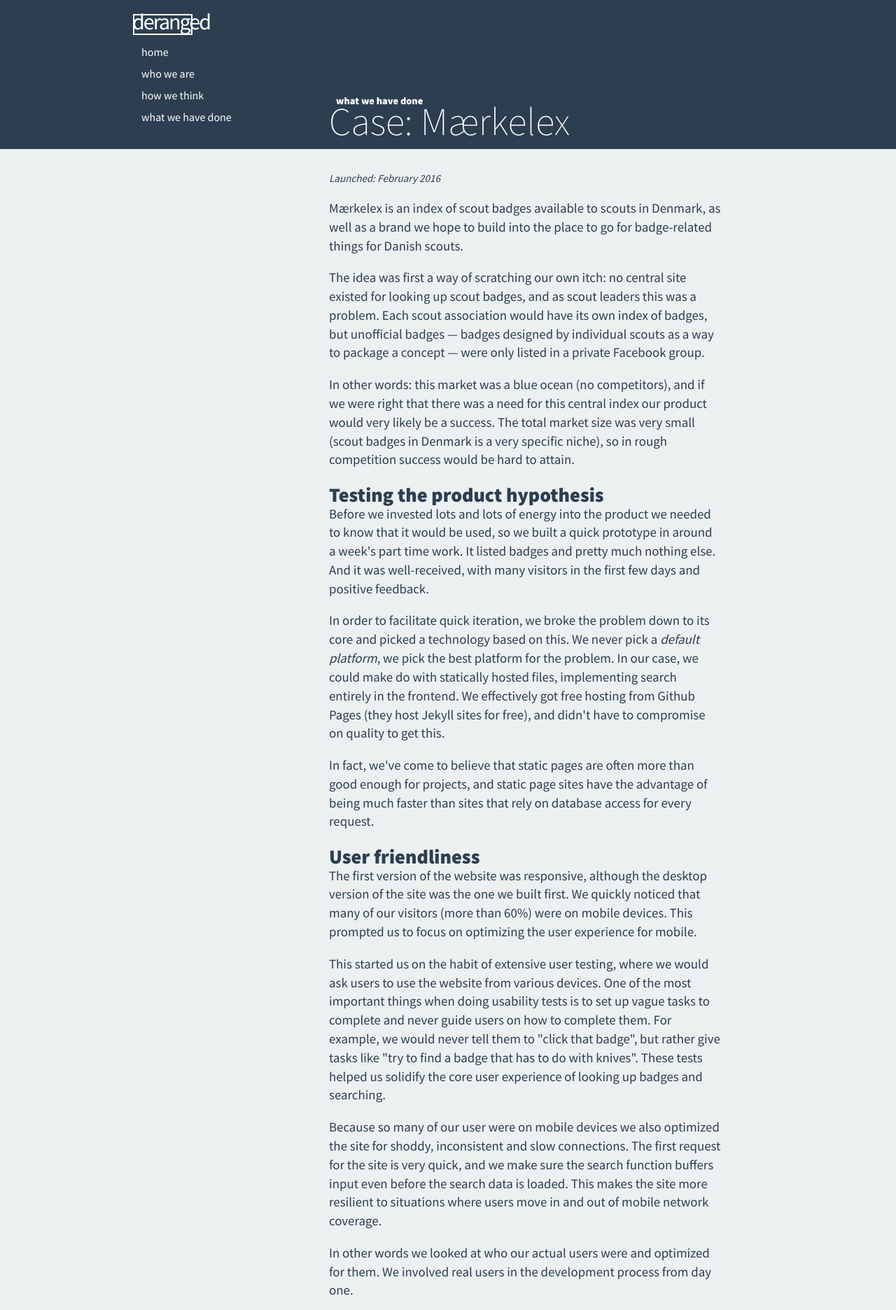
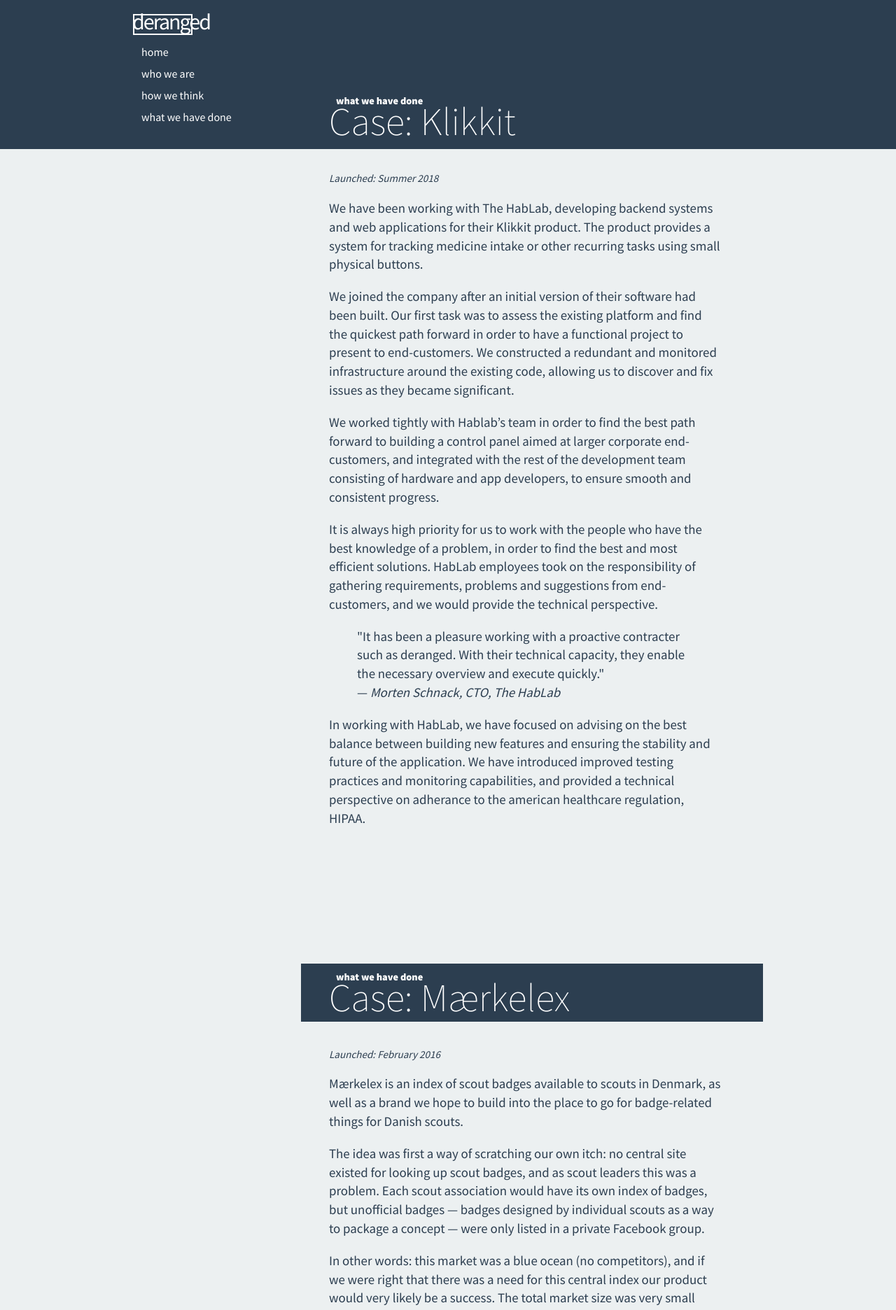
Before and after one commit to derangeddk/deranged.dk, a Jekyll site: the page built from what-we-have-done/index.html, in a window 1280 px wide. Shown: the top 1872 px of the page at 70% size. Built offline with Jekyll 4.4.1, drawn with Linux system fonts in a browser that asks for light colours; comment, search, counter and statistics services are not loaded.

Commit message:
Add klikkit case

```diff
--- a/what-we-have-done/index.html
+++ b/what-we-have-done/index.html
@@ -16,7 +16,7 @@
                 background: #ecf0f1;
                 text-align: left;
                 box-sizing: border-box;
-                padding: 17px 60px 150px 40px;
+                padding: 17px 60px 50px 40px;
                 font-size: 1.18em;
                 line-height: 1.42em;
             }
@@ -33,7 +33,6 @@
             @media screen and (min-width: 700px) {
                 .rightsided-container header {
                     margin-top: 125px;
-                    background: none;
                 }
             }
             .rightsided-container h5 {
@@ -55,6 +54,32 @@
                 margin-bottom: 1em;
             }
         </style>
+        <header>
+            <h5>what we have done</h5>
+            <h1>Case: Klikkit</h1>
+        </header>
+        <section class="content">
+            <p class="date"><em>Launched: Summer 2018</em></p>
+            <p>
+                We have been working with The HabLab, developing backend systems and web applications for their Klikkit product. The product provides a system for tracking medicine intake or other recurring tasks using small physical buttons.
+            </p>
+            <p>
+                We joined the company after an initial version of their software had been built. Our first task was to assess the existing platform and find the quickest path forward in order to have a functional project to present to end-customers. We constructed a redundant and monitored infrastructure around the existing code, allowing us to discover and fix issues as they became significant.
+            </p>
+            <p>
+                We worked tightly with Hablab’s team in order to find the best path forward to building a control panel aimed at larger corporate end-customers, and integrated with the rest of the development team consisting of hardware and app developers, to ensure smooth and consistent progress.
+            </p>
+            <p>
+                It is always high priority for us to work with the people who have the best knowledge of a problem, in order to find the best and most efficient solutions. HabLab employees took on the responsibility of gathering requirements, problems and suggestions from end-customers, and we would provide the technical perspective.
+            </p>
+            <blockquote>
+                "It has been a pleasure working with a proactive contracter such as deranged. With their technical capacity, they enable the necessary overview and execute quickly."<br>&mdash; <em>Morten Schnack, CTO, The HabLab</em>
+            </blockquote>
+            <p>
+                In working with HabLab, we have focused on advising on the best balance between building new features and ensuring the stability and future of the application. We have introduced improved testing practices and monitoring capabilities, and provided a technical perspective on adherance to the american healthcare regulation, HIPAA.
+            </p>
+        </section>
+
         <header>
             <h5>what we have done</h5>
             <h1>Case: Mærkelex</h1>
```
